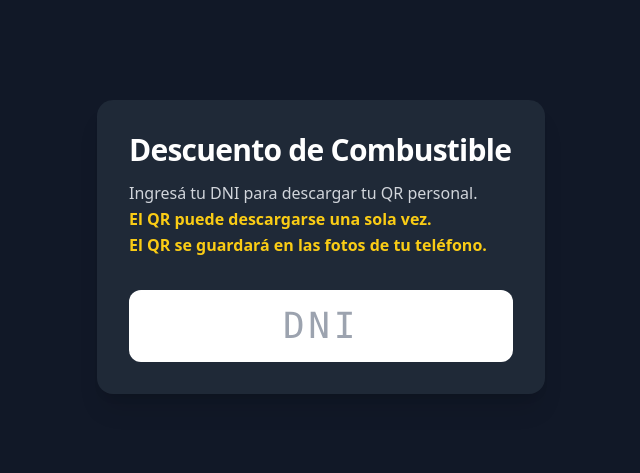
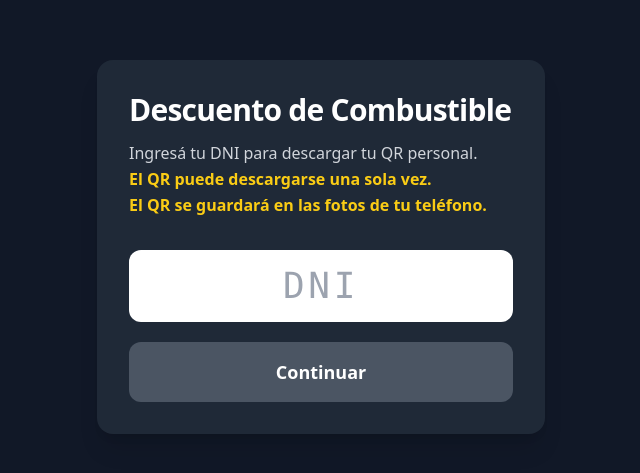
Before and after one commit to julioborn/descuentos, a Next.js app: page /policia in a window 1280 px wide. Shown: the part 153-626 px from the top of the page, without its empty margins (319-959 px from the left). Built offline with nearby package versions, Linux system fonts and the light colour scheme.

Commit message:
policias ios ANDROID prueba 6

```diff
--- a/src/app/policia/page.tsx
+++ b/src/app/policia/page.tsx
@@ -180,11 +180,25 @@ export default function PoliciaPage() {
                             inputMode="numeric"
                             placeholder="DNI"
                             className="
-    w-full text-center text-4xl font-mono tracking-widest
-    py-4 rounded-xl text-black
-    focus:outline-none focus:ring-4 focus:ring-red-700
-  "
+        w-full text-center text-4xl font-mono tracking-widest
+        py-4 rounded-xl text-black
+        focus:outline-none focus:ring-4 focus:ring-red-700
+      "
                         />
+
+                        <button
+                            onClick={buscar}
+                            disabled={dni.length < 7 || dni.length > 8 || loading}
+                            className={`
+        w-full py-4 rounded-xl text-lg font-semibold transition
+        ${dni.length >= 7 && dni.length <= 8
+                                    ? 'bg-red-700 hover:bg-red-800 text-white'
+                                    : 'bg-gray-600 cursor-not-allowed text-white'
+                                }
+      `}
+                        >
+                            {loading ? 'Verificando…' : 'Continuar'}
+                        </button>
 
                         {error && (
                             <p className="text-center text-red-400 text-base font-semibold">
```
